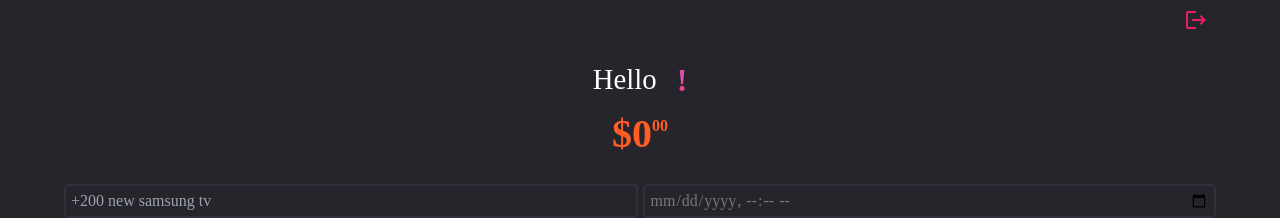
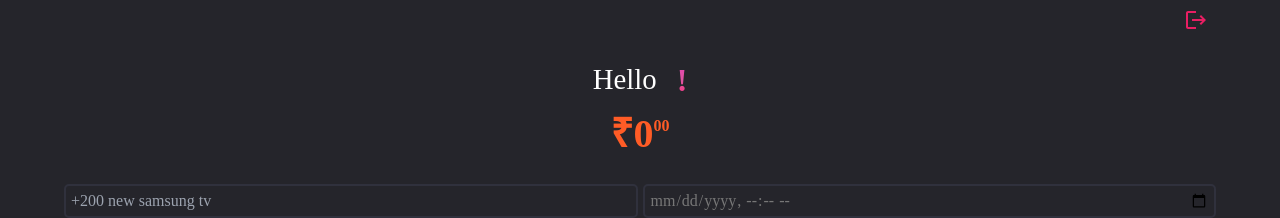
Before and after one commit to harshit081/Money-Tracker, a React (Create React App) app in the folder frontend/: page /home in a window 1280 px wide. Shown: the top 218 px of the page. Built offline with nearby package versions, Linux system fonts and the light colour scheme; no server answers; a web font is replaced by a local one.

Commit message:
Update Home.js

```diff
--- a/frontend/src/pages/Home.js
+++ b/frontend/src/pages/Home.js
@@ -144,7 +144,7 @@ function Home() {
             "balance " + (balance > 100 ? "" : balance > 0 ? "yellow" : "red")
           }
         >
-          ${balance}
+          ₹{balance}
           <span
             className={
               "span " + (balance > 100 ? "" : balance > 0 ? "yellow" : "red")
```
